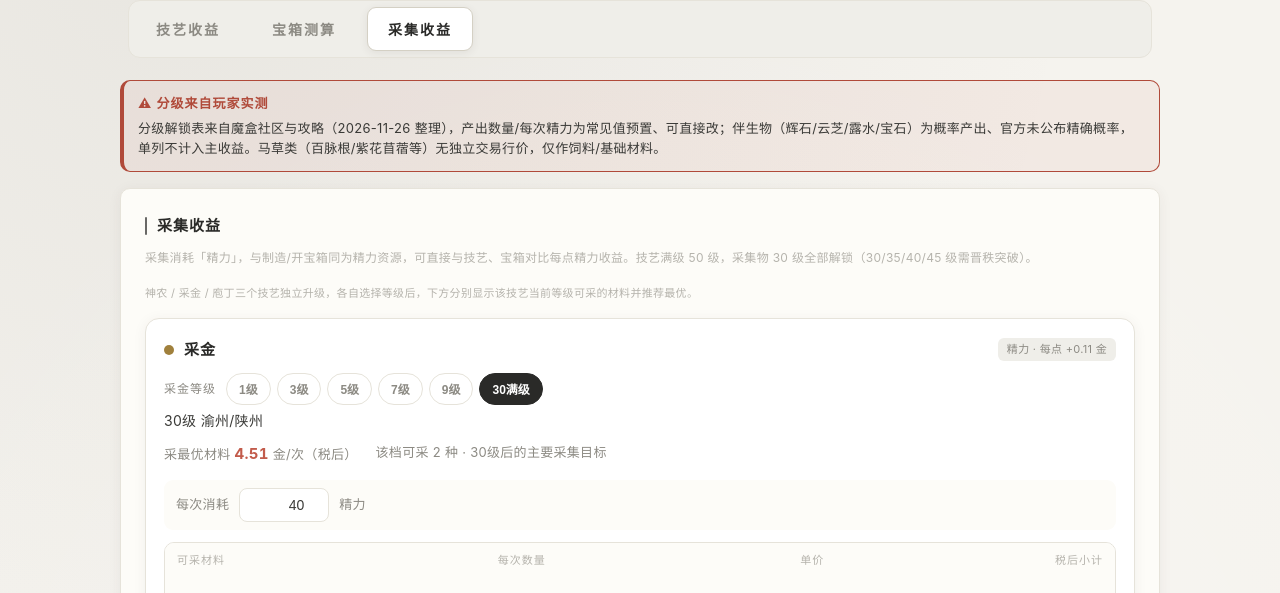
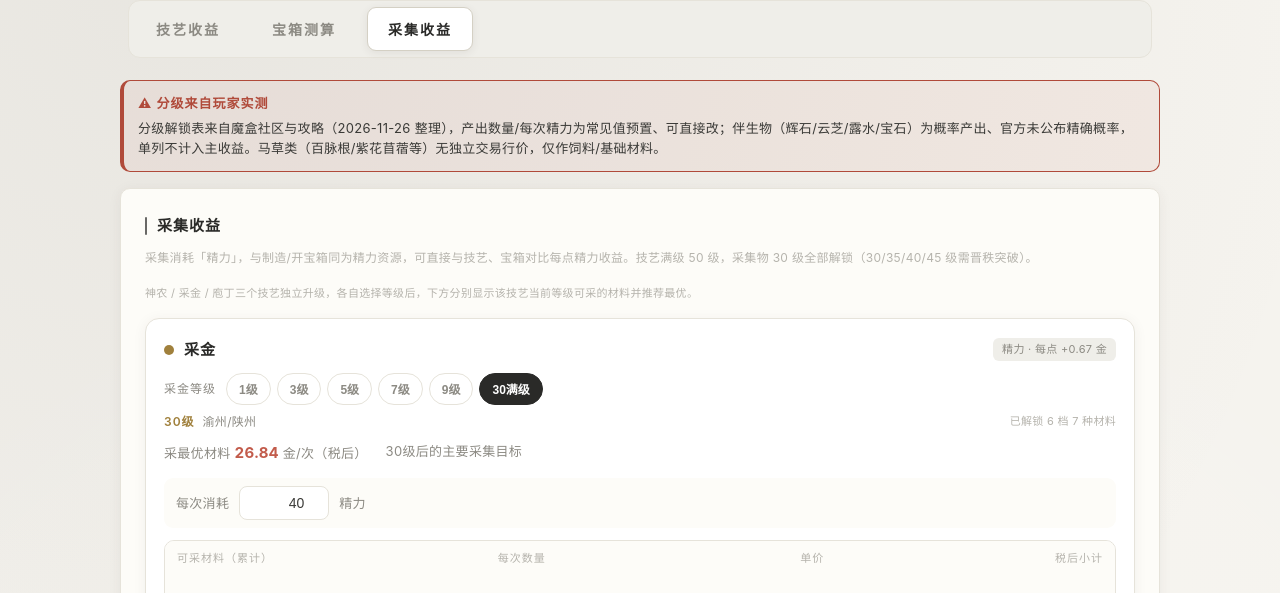
Before and after one commit to hhc990316/jx3-profit, a plain HTML site: page index.html in a window 1280 px wide. Both pictures are taken after a click on the button "采集收益". Shown: the part 207-800 px from the top of the page. Drawn offline with Linux system fonts and the light colour scheme.

Commit message:
采集改为累计可采：升级后显示全部已解锁材料，最优推荐只增不减

```diff
--- a/index.html
+++ b/index.html
@@ -334,6 +334,10 @@ select.filter {
   margin-left: auto; font-size: 11px; color: var(--text-2);
   padding: 2px 9px; border-radius: 6px; background: var(--accent-bg);
 }
+.gather-card .tier-info { display: flex; flex-wrap: wrap; gap: 8px; align-items: center; margin: 6px 0 2px; }
+.gather-card .tier-label { font-size: 12px; font-weight: 600; color: var(--gather-color, var(--ink-2)); letter-spacing: 1px; }
+.gather-card .tier-map { font-size: 12px; color: var(--text-2); }
+.gather-card .tier-unlock { margin-left: auto; font-size: 11px; color: var(--text-3); }
 .gather-card .summary { display: flex; flex-wrap: wrap; gap: 18px; margin: 8px 0 2px; font-size: 13px; color: var(--text-2); }
 .gather-card .summary b { font-size: 15px; font-variant-numeric: tabular-nums; }
 .gather-card .energy-row {
@@ -1121,11 +1125,40 @@ function gatherLevel(gather) {
   }
   return state.gatherLevels[gather.key];
 }
-// 某采集在指定等级下可采的 tier（level <= 当前等级，取最高可采档）
-function activeTier(gather, level) {
+// 某采集在指定等级下「累计可采」的所有材料（等级越高，可采范围越大，低等级解锁的材料仍可采）。
+// 返回合并后的材料清单、最优单材料、涉及的解锁档位。
+function activeGather(gather, level) {
+  const fee = 1 - (DATA.fee_rate || 0);
   const tiers = (gather.tiers || []).filter(t => (t.level || 0) <= level);
   if (!tiers.length) return null;
-  return tiers[tiers.length - 1];
+
+  // 合并所有已解锁 tier 的材料（去重，保留 count/价格）
+  const outputs = [];
+  const seen = new Set();
+  tiers.forEach(t => {
+    (t.outputs || []).forEach(o => {
+      if (seen.has(o.item_id)) return;
+      seen.add(o.item_id);
+      outputs.push(o);
+    });
+  });
+
+  // 最优单材料 = 所有已解锁材料里「税后单次产值」最高的
+  const priced = outputs.filter(o => o.priced);
+  let best = null;
+  if (priced.length) {
+    best = priced.reduce((a, b) => ((b.revenue || 0) > (a.revenue || 0) ? b : a));
+  }
+  const net = best ? (best.revenue || 0) * fee : 0;
+
+  return {
+    outputs,
+    bestItemId: best ? best.item_id : null,
+    net,
+    // 当前等级最高解锁档的标签/地图/用途（用于展示）
+    topTier: tiers[tiers.length - 1],
+    unlockedLevels: tiers.map(t => t.level),
+  };
 }
 function renderGatherList() {
   const el = document.getElementById('gatherList');
@@ -1134,21 +1167,22 @@ function renderGatherList() {
 
   getGathers().forEach(gather => {
     const level = gatherLevel(gather);
-    const tier = activeTier(gather, level);
-    if (!tier) return;
+    const ag = activeGather(gather, level);
+    if (!ag) return;
 
     const card = document.createElement('div');
     card.className = 'gather-card';
     card.style.setProperty('--gather-color', gather.color || '#6f6e68');
 
     // 可计价产出（有价格的）
-    const priced = (tier.outputs || []).filter(o => o.priced);
-    const unpriced = (tier.outputs || []).filter(o => !o.priced);
-    const net = tier.net_revenue || 0;
+    const priced = (ag.outputs || []).filter(o => o.priced);
+    const unpriced = (ag.outputs || []).filter(o => !o.priced);
+    const net = ag.net || 0;
     const perEnergy = net / (gather.energy || 40);
+    const topTier = ag.topTier || {};
 
-    // 该档内最优单材料（后端已标记 best_item_id）
-    const bestItemId = tier.best_item_id;
+    // 最优单材料（全部已解锁材料里最赚的）
+    const bestItemId = ag.bestItemId;
 
     const mainRows = priced.map(o => {
       const isBest = bestItemId && o.item_id === bestItemId;
@@ -1195,12 +1229,13 @@ function renderGatherList() {
         <div class="gather-level-tabs">${levelTabs}</div>
       </div>
       <div class="tier-info">
-        <span class="tier-label">${tier.label}</span>
-        <span class="tier-map">${tier.map || ''}</span>
+        <span class="tier-label">${topTier.label || ''}</span>
+        <span class="tier-map">${topTier.map || ''}</span>
+        <span class="tier-unlock">已解锁 ${ag.unlockedLevels.length} 档 ${ag.outputs.length} 种材料</span>
       </div>
       <div class="summary">
         <span>采最优材料 <b class="${profitClass(net)}">${fmtJin2(net)}</b> 金/次（税后）</span>
-        <span>该档可采 ${tier.outputs.length} 种${tier.use ? ' · ' + tier.use : ''}</span>
+        <span>${topTier.use ? topTier.use : '累计可采全部材料，推荐最优'}</span>
       </div>
       <div class="energy-row">
         <span>每次消耗</span>
@@ -1209,7 +1244,7 @@ function renderGatherList() {
       </div>
       <div class="gather-outputs">
         <div class="gather-output-row header">
-          <div>可采材料</div><div class="num">每次数量</div><div class="num">单价</div><div class="num">税后小计</div>
+          <div>可采材料（累计）</div><div class="num">每次数量</div><div class="num">单价</div><div class="num">税后小计</div>
         </div>
         ${mainRows}
         ${unpricedRows}
```
